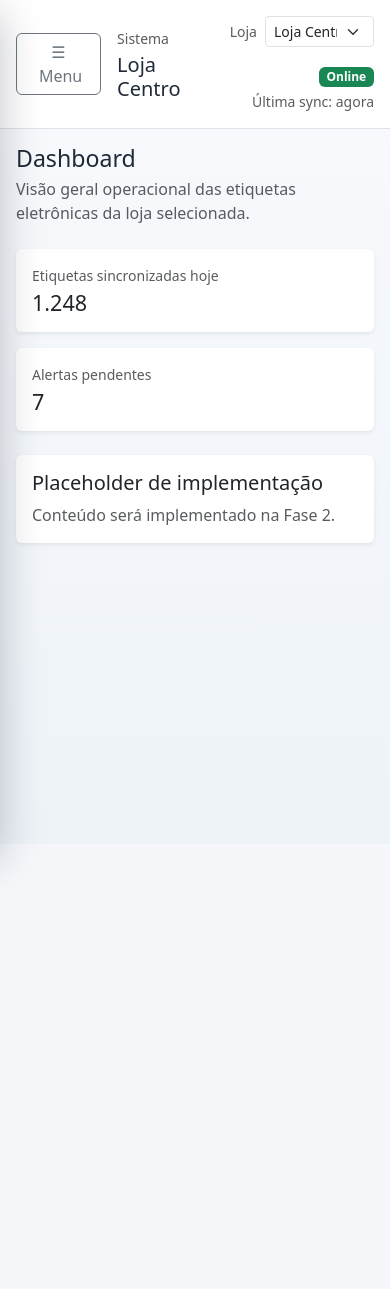
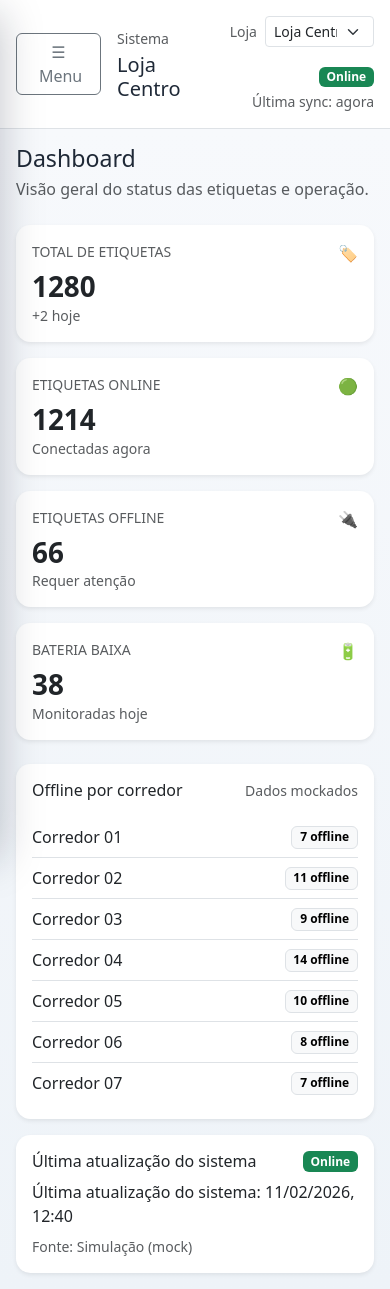
Before and after one commit to Dev-RuiDiniz/etiqueta_esl, a React (Vite) app: page /dashboard in a window 390 px wide. Before the commit the page ends 844 px from the top, so only its background shows below. Built offline with nearby package versions, Linux system fonts and the light colour scheme.

Commit message:
chore(ui): polish dashboard spacing and responsiveness

```diff
--- /dev/null
+++ b/src/components/KpiCard.tsx
@@ -0,0 +1,23 @@
+type KpiCardProps = {
+  title: string;
+  value: string | number;
+  helperText?: string;
+  icon?: string;
+};
+
+function KpiCard({ title, value, helperText = 'Atualizado agora', icon }: KpiCardProps) {
+  return (
+    <article className="card border-0 shadow-sm h-100 dashboard-kpi-card">
+      <div className="card-body">
+        <div className="d-flex justify-content-between align-items-start gap-2 mb-2">
+          <p className="text-muted text-uppercase small mb-0">{title}</p>
+          {icon ? <span aria-hidden="true">{icon}</span> : null}
+        </div>
+        <p className="display-6 fw-semibold mb-1">{value}</p>
+        <p className="small text-muted mb-0">{helperText}</p>
+      </div>
+    </article>
+  );
+}
+
+export default KpiCard;
--- /dev/null
+++ b/src/components/LastSystemUpdate.tsx
@@ -0,0 +1,33 @@
+import type { DashboardLastUpdate } from '../mocks/dashboard';
+
+type LastSystemUpdateProps = {
+  update: DashboardLastUpdate;
+};
+
+function LastSystemUpdate({ update }: LastSystemUpdateProps) {
+  const formattedDate = new Date(update.timestamp).toLocaleString('pt-BR', {
+    day: '2-digit',
+    month: '2-digit',
+    year: 'numeric',
+    hour: '2-digit',
+    minute: '2-digit',
+    hour12: false
+  });
+
+  const badgeClass = update.status === 'Online' ? 'text-bg-success' : update.status === 'Offline' ? 'text-bg-secondary' : 'text-bg-warning';
+
+  return (
+    <section className="card border-0 shadow-sm h-100">
+      <div className="card-body d-flex flex-column gap-2">
+        <div className="d-flex flex-wrap justify-content-between align-items-center gap-2">
+          <h2 className="h6 mb-0">Última atualização do sistema</h2>
+          <span className={`badge ${badgeClass}`}>{update.status}</span>
+        </div>
+        <p className="mb-0">Última atualização do sistema: {formattedDate}</p>
+        <p className="small text-muted mb-0">Fonte: Simulação (mock)</p>
+      </div>
+    </section>
+  );
+}
+
+export default LastSystemUpdate;
--- /dev/null
+++ b/src/mocks/dashboard.ts
@@ -0,0 +1,48 @@
+export type DashboardKpis = {
+  totalTags: number;
+  online: number;
+  offline: number;
+  lowBattery: number;
+};
+
+export type OfflineCorridorPoint = {
+  corridor: string;
+  offline: number;
+};
+
+export type LastUpdateStatus = 'Online' | 'Offline' | 'Atenção';
+
+export type DashboardLastUpdate = {
+  timestamp: string;
+  status: LastUpdateStatus;
+};
+
+export type DashboardSummary = {
+  kpis: DashboardKpis;
+  offlineByCorridor: OfflineCorridorPoint[];
+  lastUpdate: DashboardLastUpdate;
+};
+
+export const SHOULD_FAIL_DASHBOARD_REQUEST = false;
+
+export const dashboardSummaryMock: DashboardSummary = {
+  kpis: {
+    totalTags: 1280,
+    online: 1214,
+    offline: 66,
+    lowBattery: 38
+  },
+  offlineByCorridor: [
+    { corridor: 'Corredor 01', offline: 7 },
+    { corridor: 'Corredor 02', offline: 11 },
+    { corridor: 'Corredor 03', offline: 9 },
+    { corridor: 'Corredor 04', offline: 14 },
+    { corridor: 'Corredor 05', offline: 10 },
+    { corridor: 'Corredor 06', offline: 8 },
+    { corridor: 'Corredor 07', offline: 7 }
+  ],
+  lastUpdate: {
+    timestamp: '2026-02-11T12:40:00.000Z',
+    status: 'Online'
+  }
+};
--- a/src/mocks/index.ts
+++ b/src/mocks/index.ts
@@ -1,2 +1,4 @@
 export * from './status';
 export * from './stores';
+
+export * from './dashboard';
--- a/src/pages/Dashboard.tsx
+++ b/src/pages/Dashboard.tsx
@@ -1,15 +1,148 @@
-import PagePlaceholder from '../components/PagePlaceholder';
+import { useCallback, useEffect, useMemo, useState } from 'react';
+import KpiCard from '../components/KpiCard';
+import LastSystemUpdate from '../components/LastSystemUpdate';
+import type { DashboardSummary } from '../mocks/dashboard';
+import { getDashboardSummary } from '../services/dashboardService';
 
 function Dashboard() {
+  const [summary, setSummary] = useState<DashboardSummary | null>(null);
+  const [isLoading, setIsLoading] = useState(true);
+  const [hasError, setHasError] = useState(false);
+
+  const loadDashboard = useCallback(async () => {
+    setIsLoading(true);
+    setHasError(false);
+
+    try {
+      const response = await getDashboardSummary();
+      setSummary(response);
+    } catch (_error) {
+      setHasError(true);
+    } finally {
+      setIsLoading(false);
+    }
+  }, []);
+
+  useEffect(() => {
+    void loadDashboard();
+  }, [loadDashboard]);
+
+  const kpiCards = useMemo(() => {
+    if (!summary) {
+      return [];
+    }
+
+    return [
+      {
+        title: 'Total de etiquetas',
+        value: summary.kpis.totalTags,
+        helperText: '+2 hoje',
+        icon: '🏷️'
+      },
+      {
+        title: 'Etiquetas online',
+        value: summary.kpis.online,
+        helperText: 'Conectadas agora',
+        icon: '🟢'
+      },
+      {
+        title: 'Etiquetas offline',
+        value: summary.kpis.offline,
+        helperText: 'Requer atenção',
+        icon: '🔌'
+      },
+      {
+        title: 'Bateria baixa',
+        value: summary.kpis.lowBattery,
+        helperText: 'Monitoradas hoje',
+        icon: '🔋'
+      }
+    ];
+  }, [summary]);
+
   return (
-    <PagePlaceholder
-      title="Dashboard"
-      subtitle="Visão geral operacional das etiquetas eletrônicas da loja selecionada."
-      kpis={[
-        { label: 'Etiquetas sincronizadas hoje', value: '1.248' },
-        { label: 'Alertas pendentes', value: '7' }
-      ]}
-    />
+    <div className="container-fluid px-0 dashboard-page">
+      <header className="mb-4">
+        <h1 className="h3 mb-1">Dashboard</h1>
+        <p className="text-muted mb-0">Visão geral do status das etiquetas e operação.</p>
+      </header>
+
+      {hasError ? (
+        <div className="alert alert-danger d-flex flex-column flex-sm-row align-items-sm-center justify-content-between gap-3" role="alert">
+          <span>Erro ao carregar dashboard.</span>
+          <button className="btn btn-outline-danger btn-sm" type="button" onClick={() => void loadDashboard()}>
+            Tentar novamente
+          </button>
+        </div>
+      ) : null}
+
+      <section className="row g-3 mb-4" aria-live="polite">
+        {isLoading
+          ? Array.from({ length: 4 }, (_, index) => (
+              <div key={`kpi-skeleton-${index}`} className="col-12 col-sm-6 col-xl-3">
+                <div className="card border-0 shadow-sm h-100 placeholder-glow">
+                  <div className="card-body">
+                    <span className="placeholder col-6 mb-3"></span>
+                    <span className="placeholder col-4 placeholder-lg mb-3"></span>
+                    <span className="placeholder col-7"></span>
+                  </div>
+                </div>
+              </div>
+            ))
+          : kpiCards.map((kpi) => (
+              <div key={kpi.title} className="col-12 col-sm-6 col-xl-3">
+                <KpiCard title={kpi.title} value={kpi.value} helperText={kpi.helperText} icon={kpi.icon} />
+              </div>
+            ))}
+      </section>
+
+      <section className="row g-3">
+        <div className="col-12 col-xl-8">
+          <article className="card border-0 shadow-sm h-100">
+            <div className="card-body">
+              <div className="d-flex align-items-center justify-content-between mb-3">
+                <h2 className="h6 mb-0">Offline por corredor</h2>
+                <span className="small text-muted">Dados mockados</span>
+              </div>
+
+              {isLoading ? (
+                <div className="placeholder-glow">
+                  {Array.from({ length: 7 }, (_, index) => (
+                    <div key={`corridor-skeleton-${index}`} className="d-flex align-items-center justify-content-between mb-3">
+                      <span className="placeholder col-4"></span>
+                      <span className="placeholder col-2"></span>
+                    </div>
+                  ))}
+                </div>
+              ) : (
+                <ul className="list-group list-group-flush">
+                  {summary?.offlineByCorridor.map((item) => (
+                    <li key={item.corridor} className="list-group-item px-0 d-flex justify-content-between align-items-center">
+                      <span>{item.corridor}</span>
+                      <span className="badge text-bg-light border">{item.offline} offline</span>
+                    </li>
+                  ))}
+                </ul>
+              )}
+            </div>
+          </article>
+        </div>
+
+        <div className="col-12 col-xl-4">
+          {isLoading ? (
+            <div className="card border-0 shadow-sm h-100 placeholder-glow">
+              <div className="card-body">
+                <span className="placeholder col-7 mb-3"></span>
+                <span className="placeholder col-10 mb-2"></span>
+                <span className="placeholder col-5"></span>
+              </div>
+            </div>
+          ) : summary ? (
+            <LastSystemUpdate update={summary.lastUpdate} />
+          ) : null}
+        </div>
+      </section>
+    </div>
   );
 }
 
--- /dev/null
+++ b/src/services/dashboardService.ts
@@ -0,0 +1,20 @@
+import { dashboardSummaryMock, SHOULD_FAIL_DASHBOARD_REQUEST, type DashboardSummary } from '../mocks/dashboard';
+
+const DASHBOARD_MIN_DELAY_MS = 400;
+const DASHBOARD_MAX_DELAY_MS = 800;
+
+function getRandomDelay() {
+  return Math.floor(Math.random() * (DASHBOARD_MAX_DELAY_MS - DASHBOARD_MIN_DELAY_MS + 1)) + DASHBOARD_MIN_DELAY_MS;
+}
+
+export async function getDashboardSummary(): Promise<DashboardSummary> {
+  await new Promise((resolve) => {
+    window.setTimeout(resolve, getRandomDelay());
+  });
+
+  if (SHOULD_FAIL_DASHBOARD_REQUEST) {
+    throw new Error('Erro ao carregar dashboard');
+  }
+
+  return dashboardSummaryMock;
+}
--- a/src/styles/theme.css
+++ b/src/styles/theme.css
@@ -97,3 +97,11 @@ body {
     background-color: rgba(15, 23, 42, 0.35);
   }
 }
+
+.dashboard-page .card {
+  border-radius: 0.9rem;
+}
+
+.dashboard-kpi-card .display-6 {
+  line-height: 1;
+}
```
